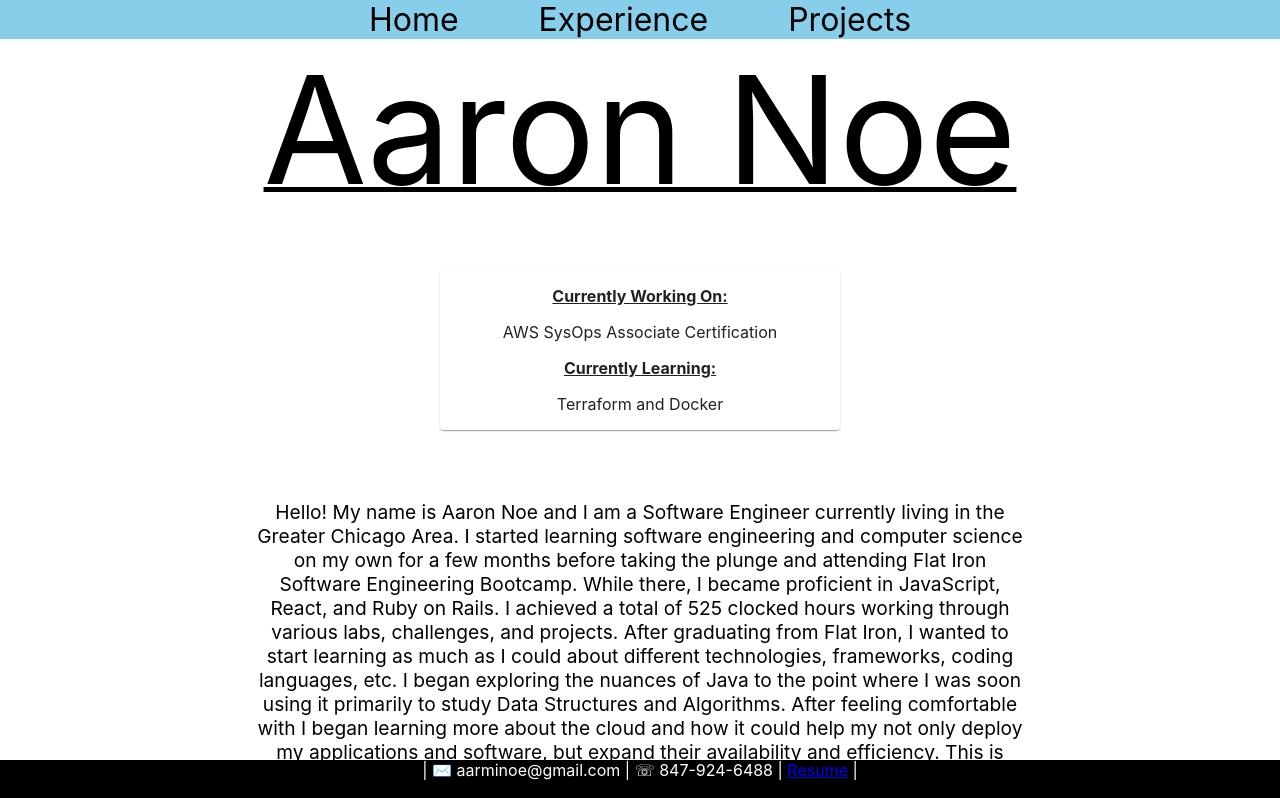
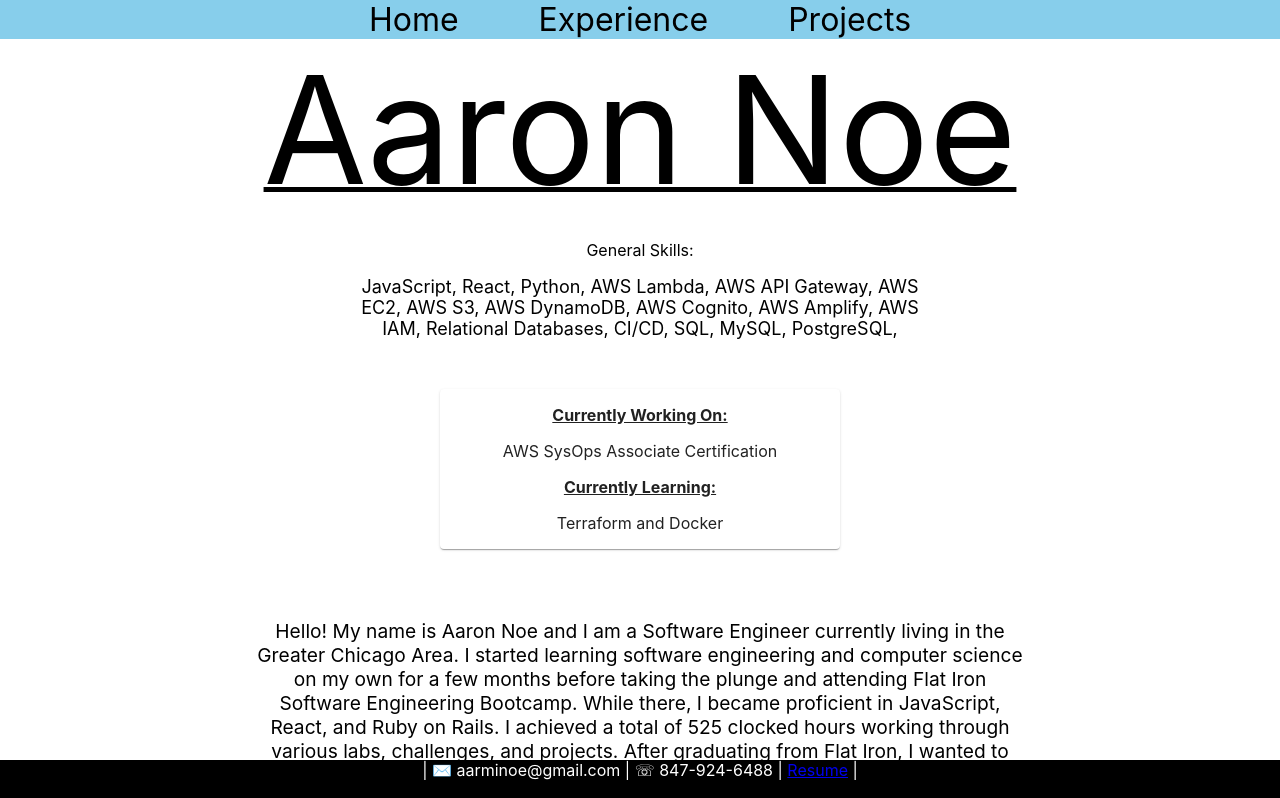
Before and after one commit to aarminoe/personal-site, a React (Create React App) app: page / in a window 1280 px wide. Shown: the top 798 px of the page. Built offline with nearby package versions, Linux system fonts and the light colour scheme; no server answers.

Commit message:
added general skills to home page

```diff
--- a/src/App.css
+++ b/src/App.css
@@ -158,3 +158,10 @@
   margin-left: auto;
   margin-right: auto;
 }
+
+.skills{
+  width: 600px;
+  margin-left: auto;
+  margin-right: auto;
+  font-size: large;
+}
--- a/src/Home.js
+++ b/src/Home.js
@@ -2,6 +2,7 @@ import React from "react";
 import AboutMe from "./AboutMe";
 import { Link } from "react-router-dom";
 import { Card } from "@mui/material";
+import Skills from "./Skills";
 
 function Home() {
     return(
@@ -13,6 +14,9 @@ function Home() {
                 <h2>
 
                 </h2>
+                <div>
+                    <Skills />
+                </div>
                 <div>
                     <AboutMe />
                 </div>
--- /dev/null
+++ b/src/Skills.js
@@ -0,0 +1,14 @@
+import React from "react";
+
+function Skills() {
+    return(
+        <div>
+            <p>General Skills:</p>
+            <div className="skills">
+                JavaScript, React, Python, AWS Lambda, AWS API Gateway, AWS EC2, AWS S3, AWS DynamoDB, AWS Cognito, AWS Amplify, AWS IAM, Relational Databases, CI/CD, SQL, MySQL, PostgreSQL,
+            </div>
+        </div>
+    )
+}
+
+export default Skills
```
